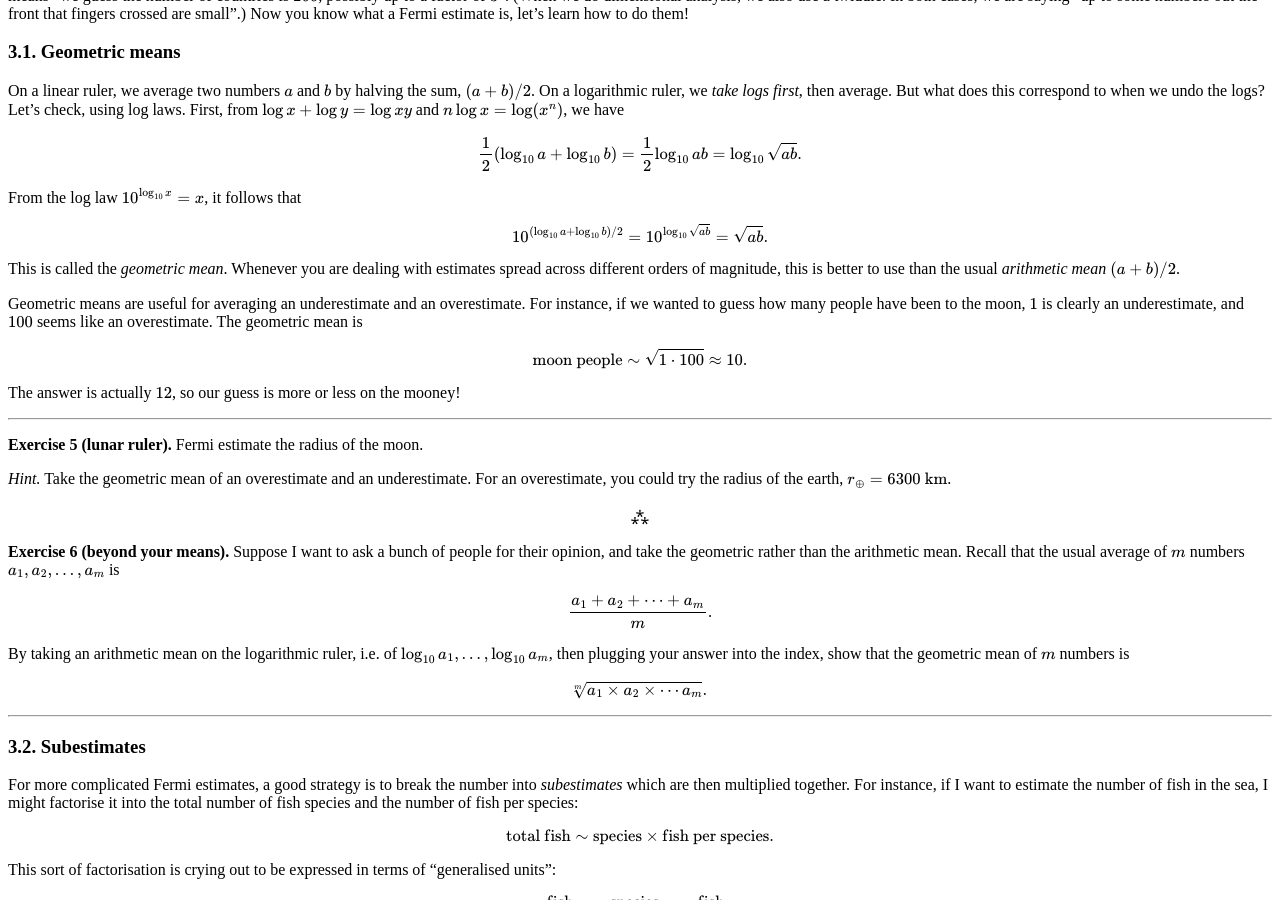
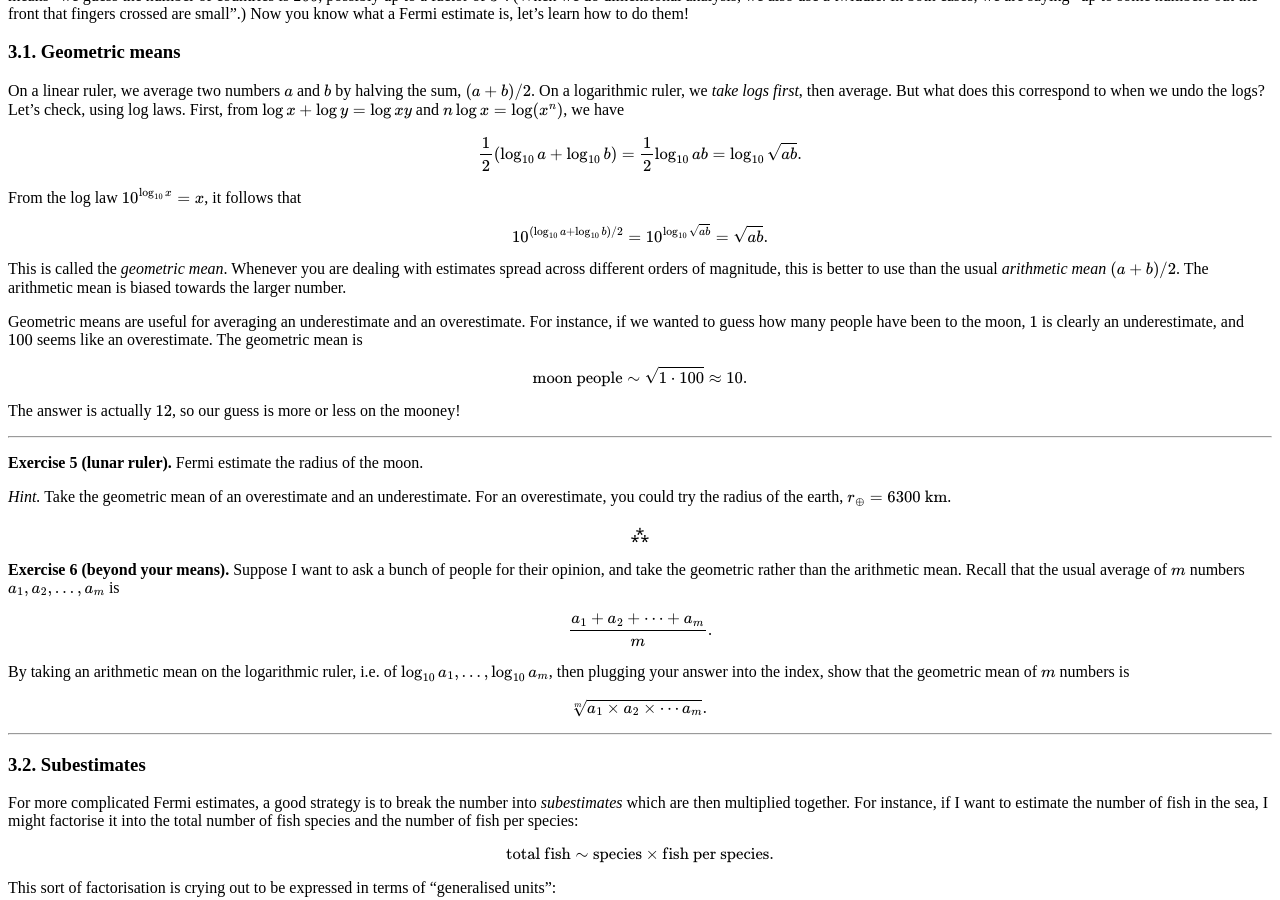
Before and after one commit to hapax/hapax.github.io, a Jekyll site: the page built from assets/simple-physics.md, in a window 1280 px wide and 900 px high, scrolled down 6452 px. Built offline with Jekyll 4.4.1, drawn with Linux system fonts in a browser that asks for light colours; our own code applies the rules of GitHub Pages for plain Markdown files; formulas are drawn with MathJax 3; a script that is not in the unit is left out.

Commit message:
Update simple-physics.md

```diff
--- a/assets/simple-physics.md
+++ b/assets/simple-physics.md
@@ -686,6 +686,7 @@ This is called the *geometric mean*.
 Whenever you are dealing with estimates spread across different orders
 of magnitude, this is better to use than the usual *arithmetic
 mean* $(a+b)/2$.
+The arithmetic mean is biased towards the larger number.
 
 Geometric means are useful for averaging an underestimate and an
 overestimate.
```
